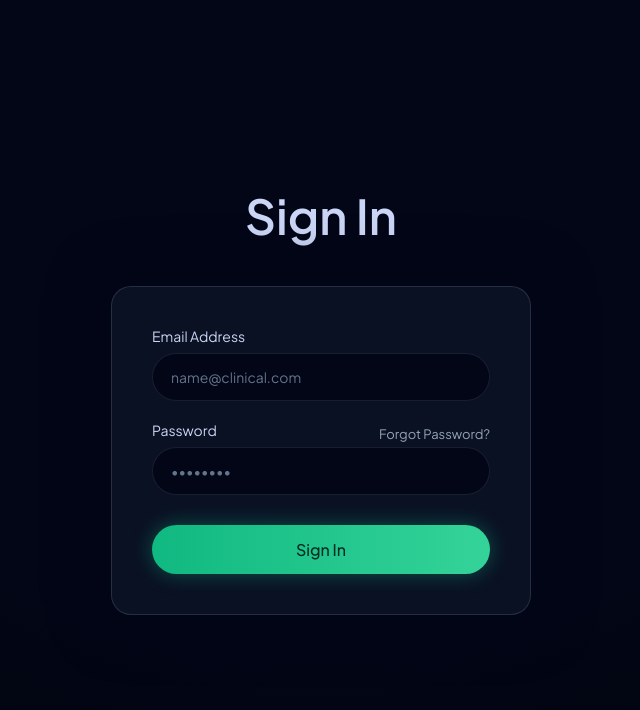
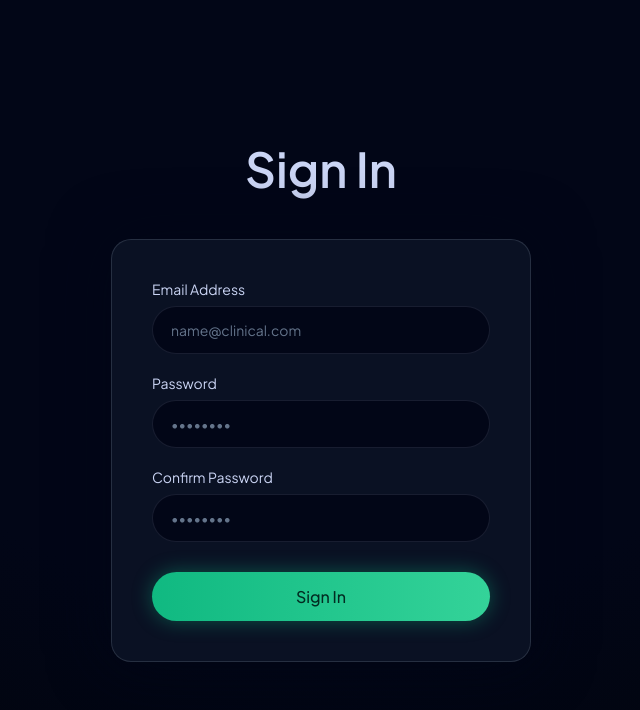
Before and after one commit to IshitaSinha2002/Decode-Health, a React (Vite) app: page /signin in a window 1280 px wide. Shown: the top 710 px of the page, without its empty margins (319-959 px from the left). Built offline with nearby package versions, Linux system fonts and the light colour scheme.

Commit message:
Adding Sign In Page

```diff
--- a/src/App.jsx
+++ b/src/App.jsx
@@ -1,7 +1,7 @@
 import { BrowserRouter, Routes, Route } from "react-router-dom";
 import HomePage from "./pages/Home/Home.jsx";
-import SignIn from "./pages/SignIn/SignIn";
-//import SignUp from "./pages/SignUp/SignUp";
+import SignIn from "./pages/SignIn/SignIn.jsx";
+//import LogIn from "./pages/LogIn/LogIn.jsx";
 
 function App() {
   return (
--- a/src/pages/SignIn/SignIn.jsx
+++ b/src/pages/SignIn/SignIn.jsx
@@ -6,16 +6,13 @@ export default function SignIn() {
       <h1>Sign In</h1>
 
       <div className="auth-card">
-        {/* Email */}
         <label>Email Address</label>
         <input type="email" placeholder="name@clinical.com" />
 
-        {/* Password Row */}
-        <div className="password-row">
-          <label>Password</label>
-          <span className="forgot">Forgot Password?</span>
-        </div>
+        <label>Password</label>
+        <input type="password" placeholder="••••••••" />
 
+        <label>Confirm Password</label>
         <input type="password" placeholder="••••••••" />
 
         <button className="auth-btn">Sign In</button>
```
